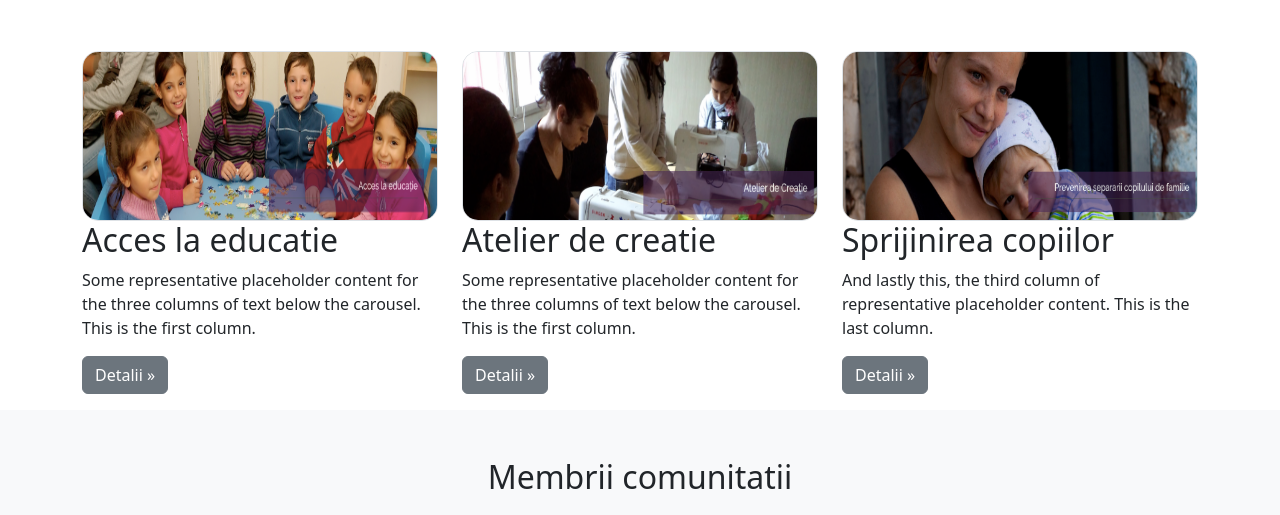
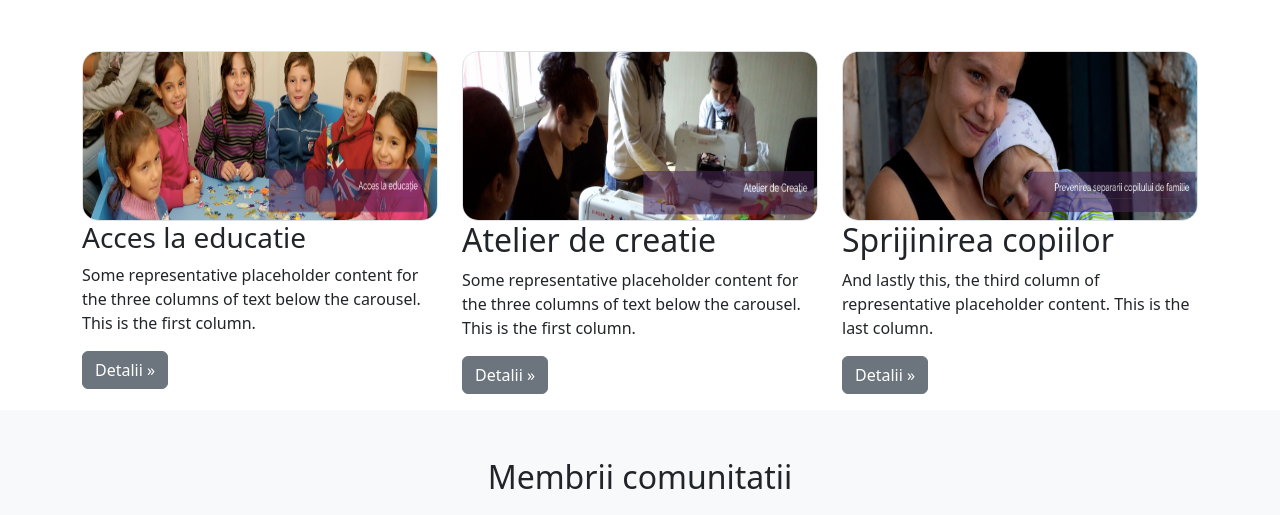
Before and after one commit to Alygreat/Comunitate-ACSIS, a plain HTML site: page index.html in a window 1280 px wide. Shown: the part 747-1262 px from the top of the page. Drawn offline with nearby package versions, Linux system fonts and the light colour scheme.

Commit message:
Update index.html

```diff
--- a/index.html
+++ b/index.html
@@ -87,7 +87,7 @@ background-color: DBDFEA;   /*#D2E9E9 */  /*FECDA6;*/  /*     EEEDEB; */
     <img class="profile-img" src="c6.jpg" alt="circle" />
     -->
     <img src="a1.png" class="d-block border rounded-4 w-100" alt="c5" height="170" width="40">
-            <h2 class="fw-normal">Acces la educatie</h2>
+            <h3 class="fw-normal">Acces la educatie</h3>
             <p>Some representative placeholder content for the three columns of text below the carousel. This is the first column.</p>
             <p><a class="btn btn-secondary" href="#">Detalii »</a></p>
           </div><!-- /.col-lg-4 -->
```
